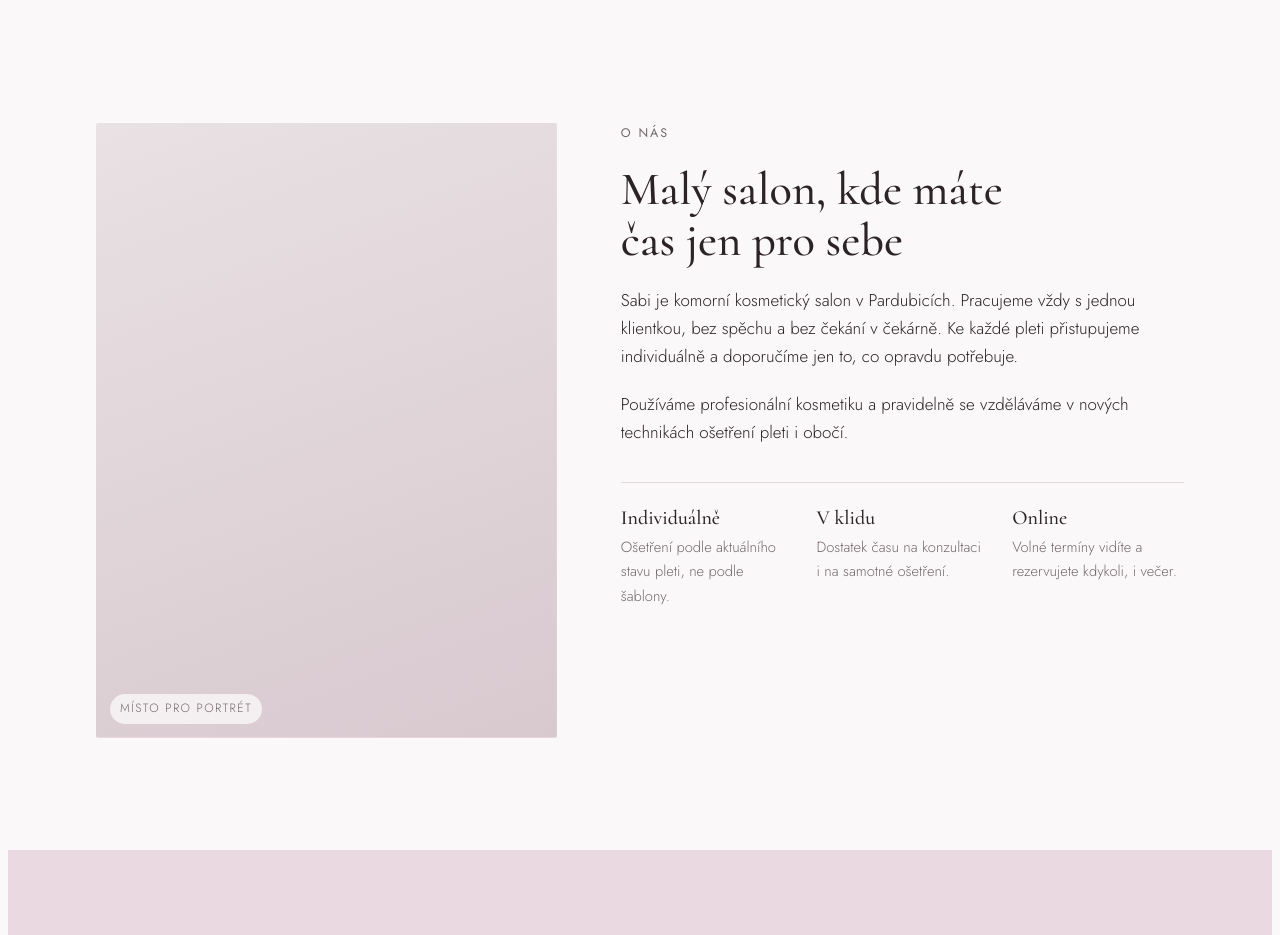
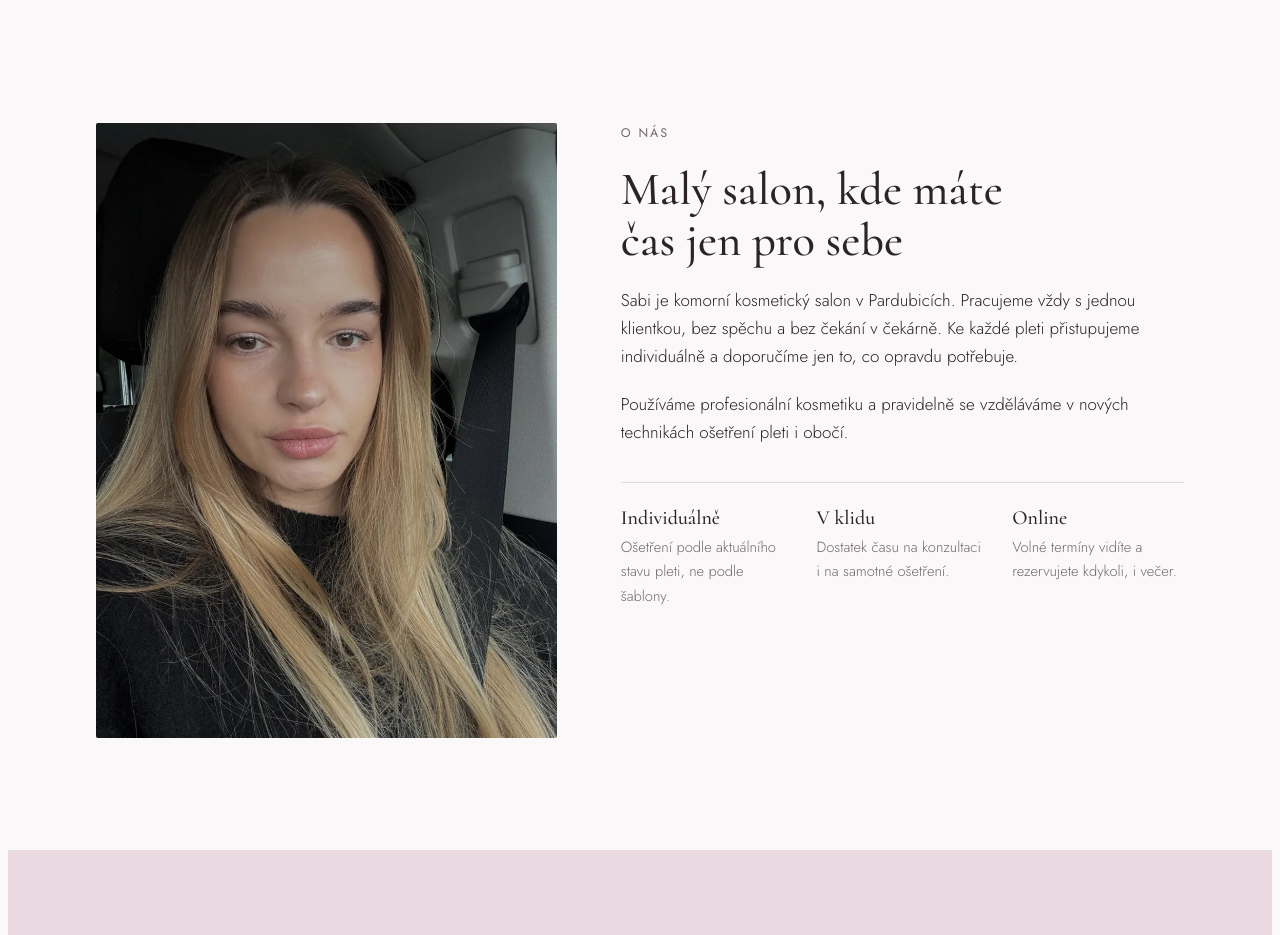
Before and after one commit to tomasspleva/sabisalon, a plain HTML site: page index.html in a window 1280 px wide. Shown: the part 2520-3455 px from the top of the page. Drawn offline with Linux system fonts and the light colour scheme.

Commit message:
Portrét v sekci O nás (#2)
* SEO: doplněna hlavička stránky, jazyk, popis, Open Graph, strukturovaná data a robots.txt

Co-Authored-By: Claude Opus 5.5 <noreply@anthropic.com>
Claude-Session: https://claude.ai/code/session_01WnaFCtvDLfgAHN5uLCErNG

* Do sekce O nás vložen portrét

Co-Authored-By: Claude Opus 5.5 <noreply@anthropic.com>
Claude-Session: https://claude.ai/code/session_01WnaFCtvDLfgAHN5uLCErNG

---------

Co-authored-by: Claude <noreply@anthropic.com>

```diff
--- a/index.html
+++ b/index.html
@@ -179,6 +179,8 @@ nav.main .btn { padding: 11px 20px; color: var(--accent-ink); }
 /* o nás */
 .about .wrap { display: grid; grid-template-columns: 0.9fr 1.1fr; gap: clamp(32px, 5vw, 72px); align-items: start; }
 .about .photo { aspect-ratio: 3 / 4; background-image: var(--img-about); }
+.photo img { position: absolute; inset: 0; width: 100%; height: 100%; object-fit: cover; border-radius: inherit; display: block; }
+.about .photo img { object-position: 50% 25%; }
 .about-text { display: grid; gap: 20px; min-width: 0; }
 .about-text p { max-width: var(--text-w); }
 .values { display: grid; grid-template-columns: repeat(3, minmax(0, 1fr)); gap: 24px; margin-top: 16px; padding-top: 24px; border-top: 1px solid var(--line); }
@@ -331,7 +333,7 @@ footer.site .wrap { display: flex; flex-wrap: wrap; justify-content: space-betwe
   <!-- O NÁS -->
   <section class="about" id="o-nas">
     <div class="wrap">
-      <div class="photo" role="img" aria-label="Místo pro fotografii kosmetičky"><span class="ph-label">Místo pro portrét</span></div>
+      <div class="photo"><img src="img/portret.webp" alt="Kosmetička salonu Sabi" width="900" height="1200" loading="lazy" decoding="async"></div>
       <div class="about-text">
         <p class="eyebrow">O nás</p>
         <h2>Malý salon, kde máte čas jen pro sebe</h2>
```
Also changed, not shown: img/portret.webp (added).
